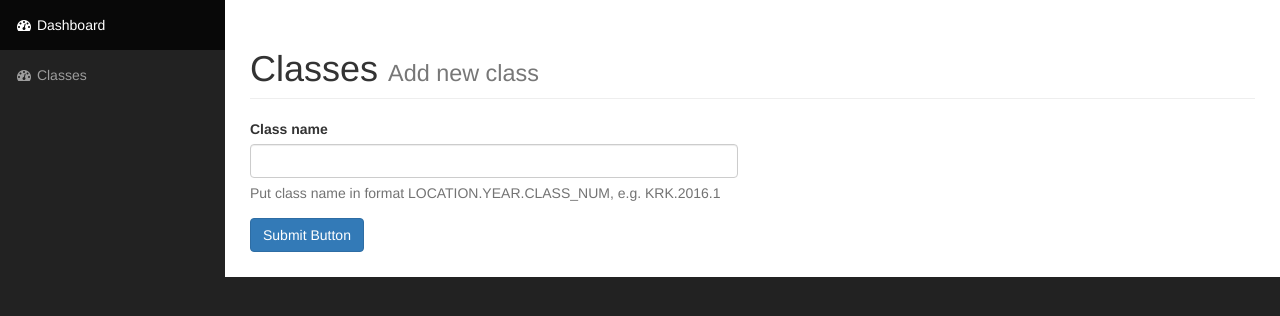
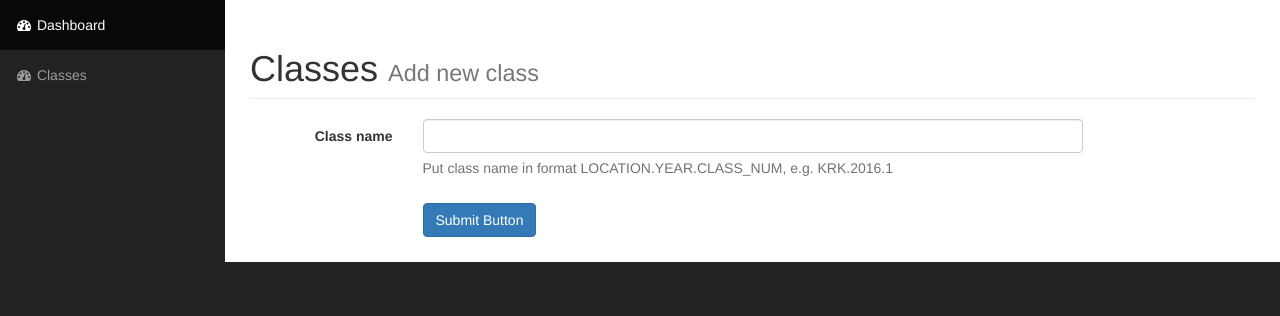
Before and after one commit to CodecoolKrakow20161/ccms, a Flask app: page /classes/new in a window 1280 px wide. Shown: the part 51-367 px from the top of the page. Run offline with Flask 2, Linux system fonts and the light colour scheme; some libraries are stand-ins or nearby versions.

Commit message:
Class form look & feel

```diff
--- a/app/templates/classes/_form.html
+++ b/app/templates/classes/_form.html
@@ -1,12 +1,16 @@
-<form action="" method="post">
+<form class="form-horizontal" action="" method="post">
     {{ form.csrf_token }}
     <div class="form-group">
-        <label>Class name</label>
-        {{ form.name(class="form-control") }}
-        <p class="help-block">Put class name in format LOCATION.YEAR.CLASS_NUM, e.g. KRK.2016.1</p>
+        <label class="col-sm-2 col-lg-2 control-label">Class name</label>
+        <div class="col-sm-8 col-lg-8">
+            {{ form.name(class="form-control") }}
+            <p class="help-block">Put class name in format LOCATION.YEAR.CLASS_NUM, e.g. KRK.2016.1</p>
+        </div>
     </div>
 
     <div class="form-group">
-        <button type="submit" class="btn btn-primary">Submit Button</button>
+        <div class="col-sm-8 col-lg-8 col-sm-offset-2 col-lg-offset-2">
+            <button type="submit" class="btn btn-primary">Submit Button</button>
+        </div>
     </div>
 </form>
--- a/app/templates/classes/new.html
+++ b/app/templates/classes/new.html
@@ -2,19 +2,8 @@
 {% block page_title %}Classes <small>Add new class</small>{% endblock %}
 {% block body %}
 <div class="row">
-    <div class="col-lg-6">
-        <form action="" method="post">
-            {{ form.csrf_token }}
-            <div class="form-group">
-                <label>Class name</label>
-                {{ form.name(class="form-control") }}
-                <p class="help-block">Put class name in format LOCATION.YEAR.CLASS_NUM, e.g. KRK.2016.1</p>
-            </div>
-
-            <div class="form-group">
-                <button type="submit" class="btn btn-primary">Submit Button</button>
-            </div>
-        </form>
+    <div class="col-lg-12">
+        {% include "classes/_form.html" %}
     </div>
 </div>
 {% endblock %}
```
